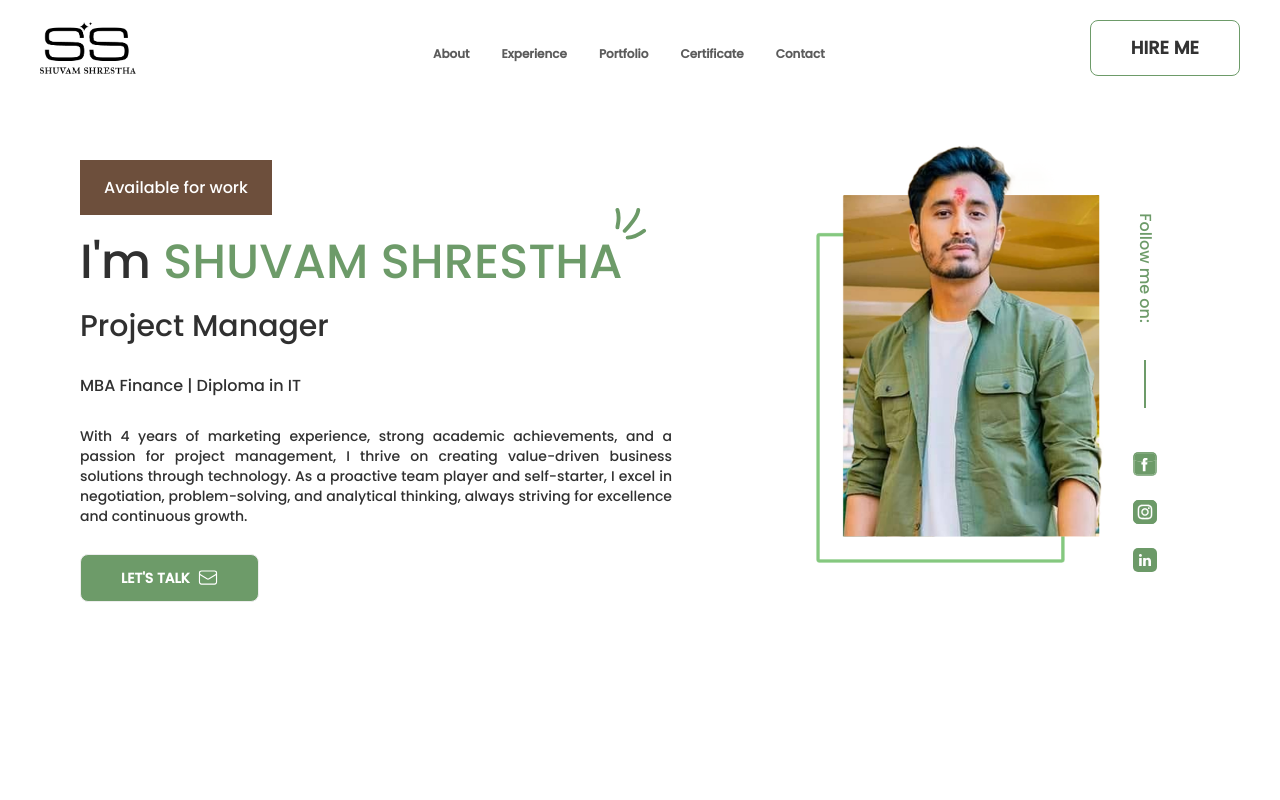
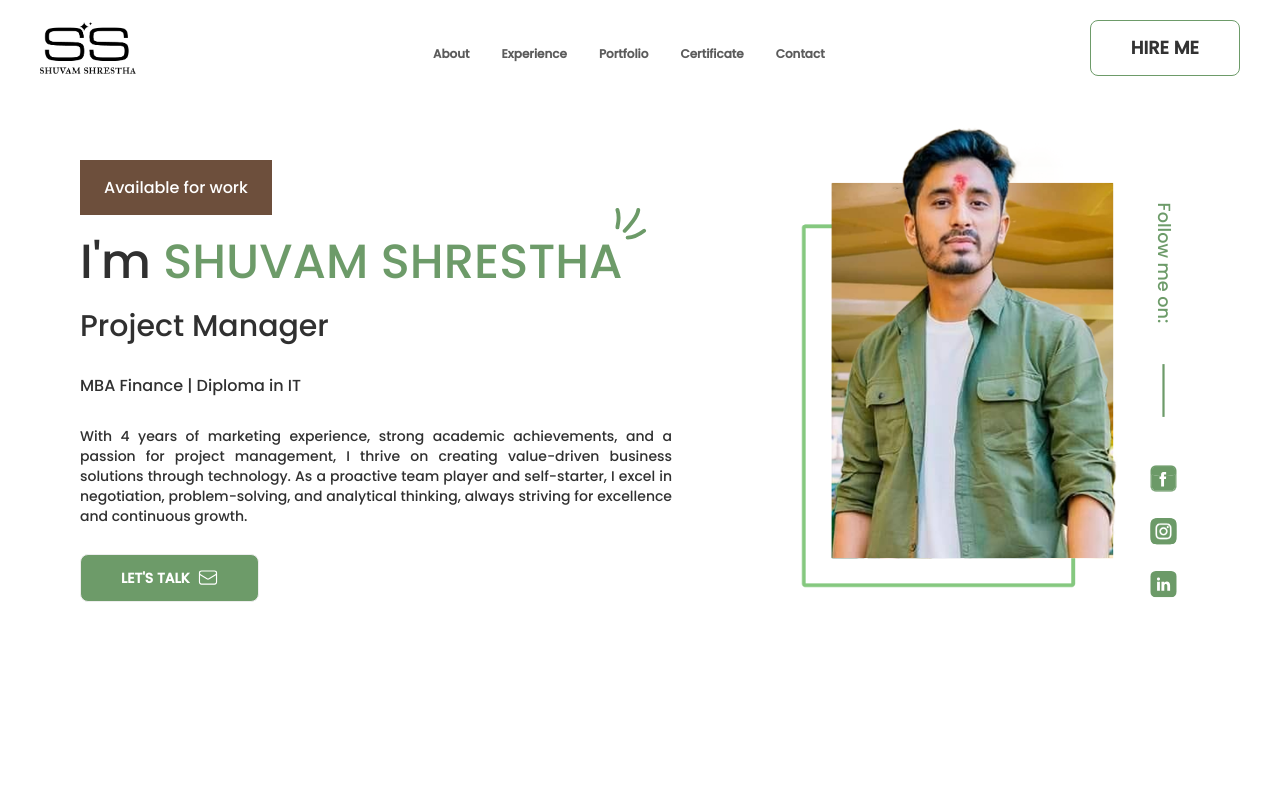
Before and after one commit to RitikaShrestha-me/ShuvamShrestha, a Next.js app: page / in a window 1280 px wide. Shown: the top 800 px of the page. Built offline with nearby package versions, Linux system fonts and the light colour scheme.

Commit message:
Increased image size

```diff
--- a/src/sections/Home/Hero/Hero.tsx
+++ b/src/sections/Home/Hero/Hero.tsx
@@ -11,7 +11,7 @@ export default function Hero() {
 
 	const renderMainImage = () => {
 		return (
-			<div className='relative w-full scale-75 flex justify-center h-[350px] md:scale-100 md:px-24'>
+			<div className='relative w-full scale-75 flex justify-center h-[350px] md:scale-110 md:px-24'>
 				<div className='h-80 w-72' style={{
 					left: isMobileScreen ? '40px' : undefined,
 					top: isMobileScreen ? '-40px' : undefined,
```
